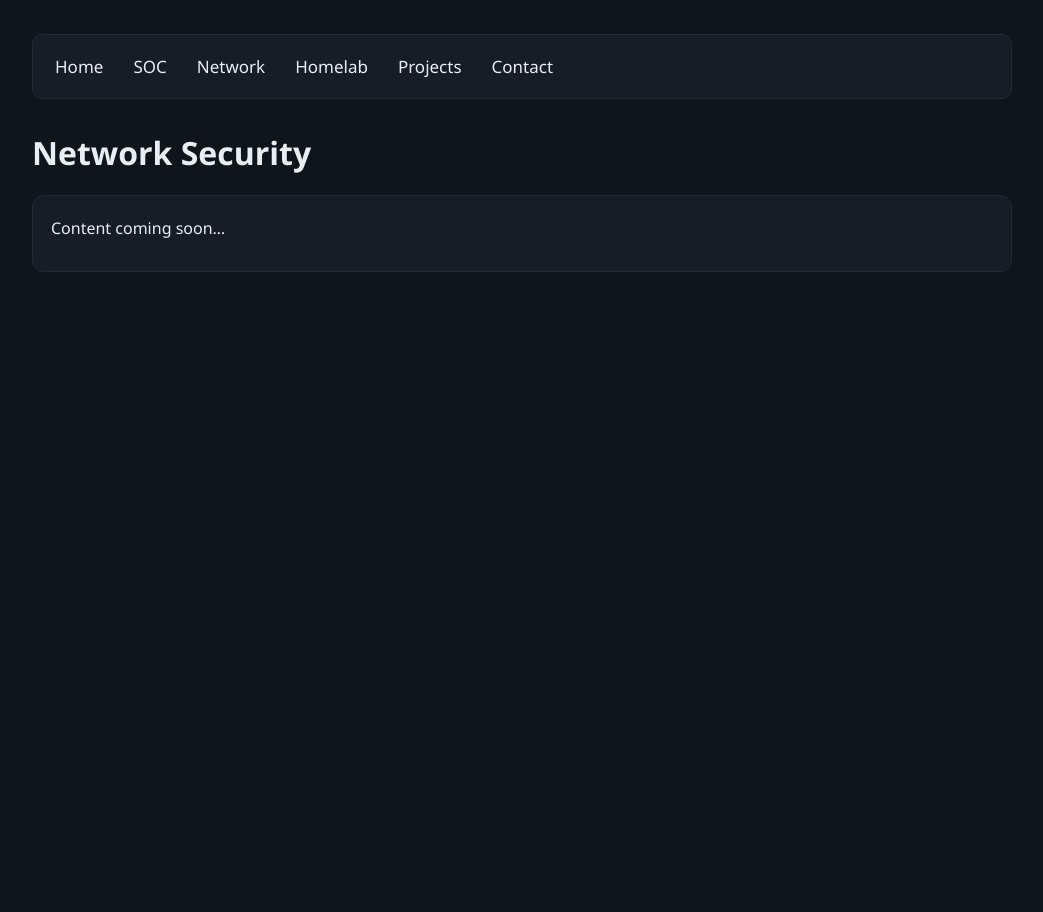
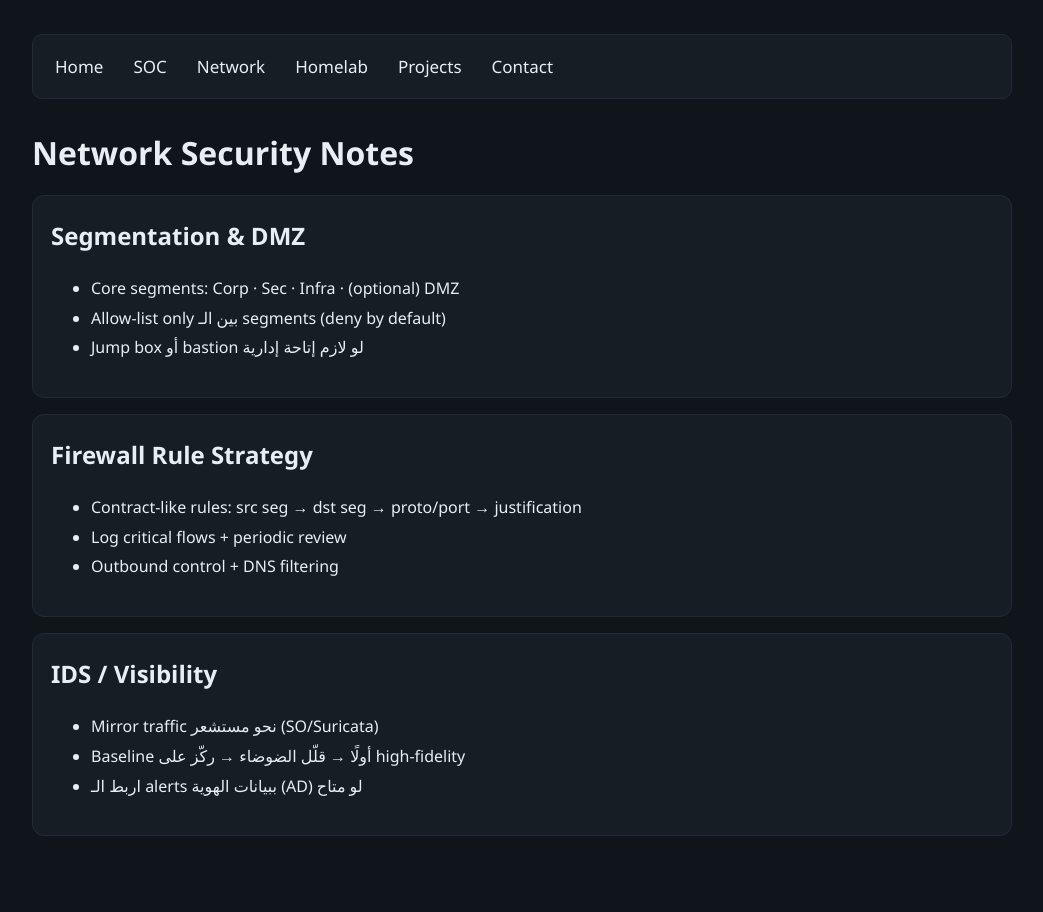
Before and after one commit to omarhamedsec/omarhamedsec.github.io, a Jekyll site: the page built from network.md, in a window 1280 px wide. Shown: the whole page, without its empty margins (118-1161 px from the left). Built offline with Jekyll 4.4.1, drawn with Linux system fonts in a browser that asks for light colours.

Commit message:
Update network.md

```diff
--- a/network.md
+++ b/network.md
@@ -3,17 +3,43 @@ layout: default
 title: Network Security
 permalink: /network/
 ---
+
 <div class="container">
   <nav class="nav">
-    <a href="{ '/' | relative_url }">Home</a>
-    <a href="{ '/soc/' | relative_url }">SOC</a>
-    <a href="{ '/network/' | relative_url }">Network</a>
-    <a href="{ '/homelab/' | relative_url }">Homelab</a>
-    <a href="{ '/projects/' | relative_url }">Projects</a>
-    <a href="{ '/contact/' | relative_url }">Contact</a>
+    <a href="{{ '/' | relative_url }}">Home</a>
+    <a href="{{ '/soc/' | relative_url }}">SOC</a>
+    <a href="{{ '/network/' | relative_url }}">Network</a>
+    <a href="{{ '/homelab/' | relative_url }}">Homelab</a>
+    <a href="{{ '/projects/' | relative_url }}">Projects</a>
+    <a href="{{ '/contact/' | relative_url }}">Contact</a>
   </nav>
-  <h1>Network Security</h1>
+
+  <h1>Network Security Notes</h1>
+
   <div class="card">
-    <p>Content coming soon…</p>
+    <h2>Segmentation & DMZ</h2>
+    <ul>
+      <li>Core segments: Corp · Sec · Infra · (optional) DMZ</li>
+      <li>Allow-list only بين الـ segments (deny by default)</li>
+      <li>Jump box أو bastion لو لازم إتاحة إدارية</li>
+    </ul>
+  </div>
+
+  <div class="card">
+    <h2>Firewall Rule Strategy</h2>
+    <ul>
+      <li>Contract-like rules: src seg → dst seg → proto/port → justification</li>
+      <li>Log critical flows + periodic review</li>
+      <li>Outbound control + DNS filtering</li>
+    </ul>
+  </div>
+
+  <div class="card">
+    <h2>IDS / Visibility</h2>
+    <ul>
+      <li>Mirror traffic نحو مستشعر (SO/Suricata)</li>
+      <li>Baseline أولًا → قلّل الضوضاء → ركّز على high‑fidelity</li>
+      <li>اربط الـ alerts ببيانات الهوية (AD) لو متاح</li>
+    </ul>
   </div>
 </div>
```
